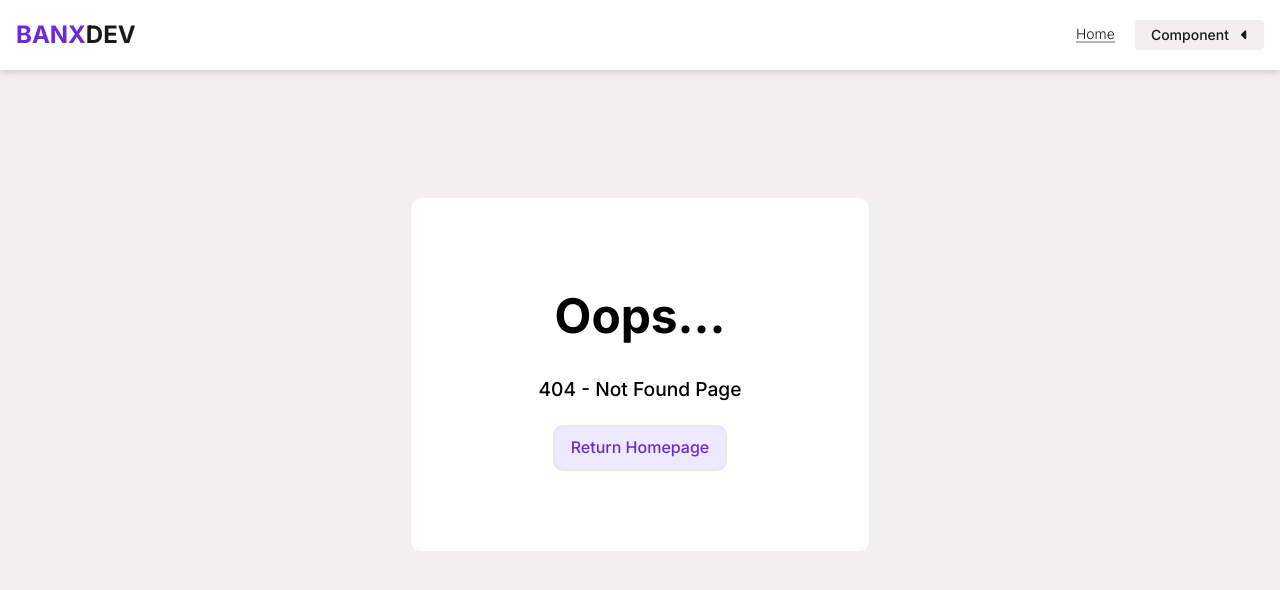
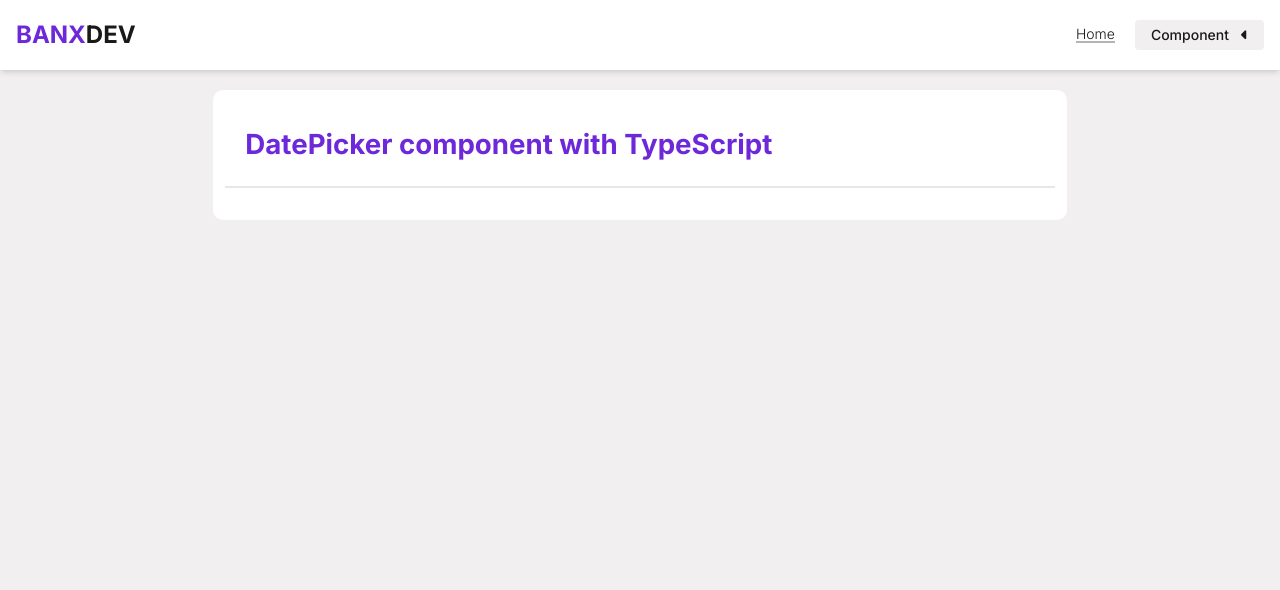
Before and after one commit to bpsrm/React-Component, a React (Vite) app: page /date-picker in a window 1280 px wide. Before the commit this address had no page. Shown: the top 590 px of the page. Built offline with nearby package versions, Linux system fonts and the light colour scheme.

Commit message:
update date-picker component

```diff
--- a/src/components/datePicker/DatePicker.tsx
+++ b/src/components/datePicker/DatePicker.tsx
@@ -1,3 +1,13 @@
 export default function DatePicker() {
-  return <div>DatePicker</div>;
+  return (
+    <div className="card-main items-center">
+      <div className="container-title">
+        <div className="flex flex-col">
+          <h4>DatePicker component with TypeScript</h4>
+          {/* <p className="text-gray-main">Manage form with Formik</p> */}
+          {/* <span className="small-text">Dependencies Package: formik</span> */}
+        </div>
+      </div>
+    </div>
+  );
 }
--- a/src/routers/Router.tsx
+++ b/src/routers/Router.tsx
@@ -13,6 +13,8 @@ import MainLayout from "@/views/MainLayout";
 import HomePage from "@/views/Homepage";
 // form
 import MainFormTS from "@/components/forms/MainFormTS";
+//date-picker
+import DatePicker from "@/components/datePicker/DatePicker";
 
 //types
 const element = createRoutesFromElements(
@@ -21,6 +23,7 @@ const element = createRoutesFromElements(
       <Route path="*" element={<NotFoundPage />} />
       <Route index path="/" element={<HomePage />} />
       <Route path="/forms" element={<MainFormTS />} />
+      <Route path="/date-picker" element={<DatePicker />} />
     </Route>
   </Fragment>
 );
```
